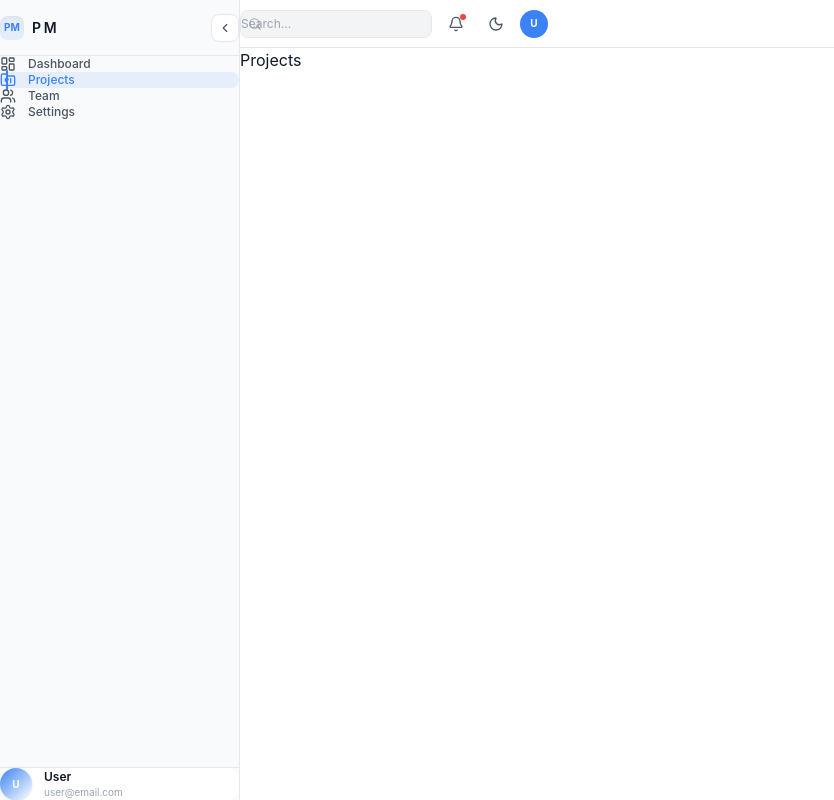
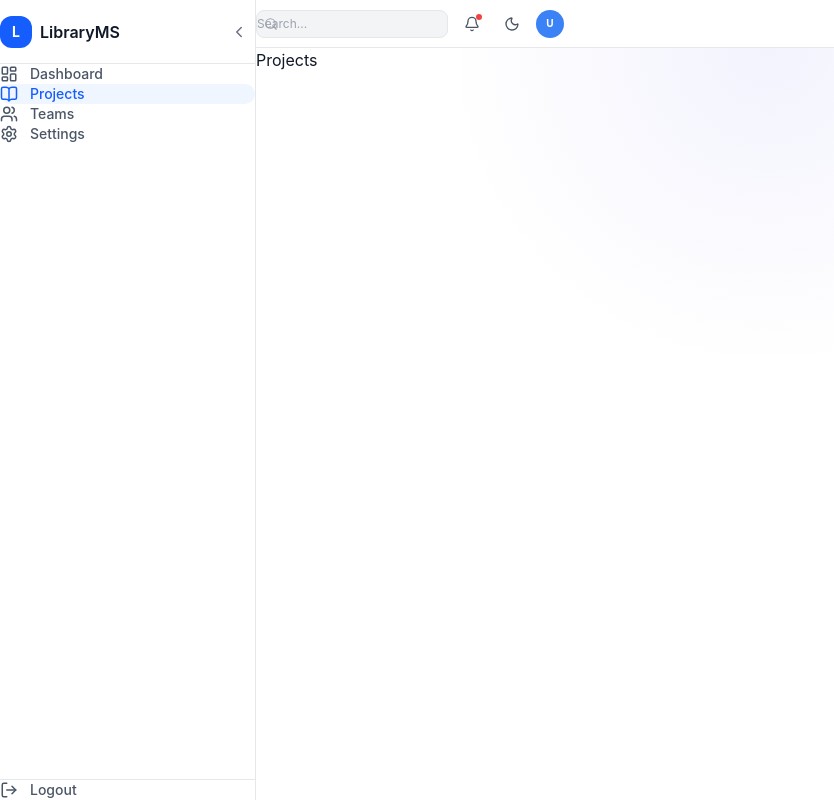
Before and after one commit to Abbas-shah10/project_management, a React (Vite) app in the folder frontend/: page /projects in a window 1280 px wide. Shown: the whole page, without its empty margins (0-834 px from the left). Built offline with nearby package versions, Linux system fonts and the light colour scheme.

Commit message:
feat: enhance AppLayout and Sidebar components with sidebar toggle functionality and improved styling

```diff
--- a/frontend/src/components/layout/AppLayout.tsx
+++ b/frontend/src/components/layout/AppLayout.tsx
@@ -1,15 +1,24 @@
+import { useState } from "react";
 import { Outlet } from "react-router-dom";
 import Sidebar from "./Sidebar";
 import Header from "./Header";
 
 export default function AppLayout() {
+  const [sidebarOpen, setSidebarOpen] = useState(true);
+
+  const toggleSidebar = () => setSidebarOpen((prev) => !prev);
+
   return (
-    <div className="flex h-screen bg-[var(--bg-primary)]">
-      <Sidebar />
-      <div className="flex-1 flex flex-col overflow-hidden">
+    <div className="flex  bg-[var(--bg-primary)] text-[var(--text-primary)] antialiased">
+      <Sidebar sidebarOpen={sidebarOpen} toggleSidebar={toggleSidebar} />
+
+      <div className="flex min-w-0 flex-1 flex-col overflow-hidden">
         <Header />
-        <main className="flex-1 overflow-auto p-6">
-          <Outlet />
+
+        <main className="flex-1 overflow-auto bg-[radial-gradient(circle_at_top,_rgba(99,102,241,0.08),_transparent_35%)] p-4 sm:p-6 lg:p-8">
+          <div className="mx-auto w-full max-w-7xl">
+            <Outlet />
+          </div>
         </main>
       </div>
     </div>
--- a/frontend/src/components/layout/Sidebar.tsx
+++ b/frontend/src/components/layout/Sidebar.tsx
@@ -1,110 +1,104 @@
 import { NavLink } from "react-router-dom";
 import {
   LayoutDashboard,
-  FolderKanban,
+  BookOpen,
   Users,
   Settings,
+  LogOut,
   ChevronLeft,
   ChevronRight,
 } from "lucide-react";
-import { useAppStore } from "../../stores/app-store";
 
 const navItems = [
-  { to: "/", label: "Dashboard", icon: LayoutDashboard },
-  { to: "/projects", label: "Projects", icon: FolderKanban },
-  { to: "/team", label: "Team", icon: Users },
-  { to: "/settings", label: "Settings", icon: Settings },
+  {
+    label: "Dashboard",
+    to: "/dashboard",
+    icon: LayoutDashboard,
+  },
+  {
+    label: "Projects",
+    to: "/projects",
+    icon: BookOpen,
+  },
+  {
+    label: "Teams",
+    to: "/teams",
+    icon: Users,
+  },
+  {
+    label: "Settings",
+    to: "/settings",
+    icon: Settings,
+  },
 ];
 
-export default function Sidebar() {
-  const { sidebarOpen, toggleSidebar } = useAppStore();
-
+export default function Sidebar({ sidebarOpen, toggleSidebar }) {
   return (
     <aside
-      className={`flex flex-col overflow-hidden border-r border-[var(--border-primary)] bg-[var(--bg-secondary)] shadow-[inset_0_0_0_1px_rgba(255,255,255,0.02)] transition-all duration-300 ${
-        sidebarOpen ? "w-60" : "w-[4.5rem]"
+      className={`flex h-screen flex-col border-r border-gray-200 bg-white transition-all duration-300 ${
+        sidebarOpen ? "w-64" : "w-20"
       }`}
     >
-      <div
-        className={`flex h-14 items-center border-b border-[var(--border-primary)] px-3 ${
-          sidebarOpen ? "justify-between" : "justify-center"
-        }`}
-      >
+      {/* Header */}
+      <div className="flex h-16 items-center justify-between border-b border-gray-200 px-4">
         {sidebarOpen && (
           <div className="flex items-center gap-2">
-            <div className="flex h-6 w-6 items-center justify-center rounded-md bg-[var(--accent-primary)]/10 text-[10px] font-bold text-[var(--accent-primary)] shadow-inner">
-              PM
+            <div className="flex h-8 w-8 items-center justify-center rounded-lg bg-blue-600 text-sm font-bold text-white">
+              L
             </div>
-            <span className="text-sm font-semibold tracking-[0.2em] text-[var(--text-primary)] uppercase">
-              PM
-            </span>
+
+            <span className="font-semibold text-gray-900">LibraryMS</span>
           </div>
         )}
 
         <button
-          type="button"
           onClick={toggleSidebar}
+          className="flex h-8 w-8 items-center justify-center rounded-lg text-gray-500 hover:bg-gray-100 hover:text-gray-900"
           aria-label={sidebarOpen ? "Collapse sidebar" : "Expand sidebar"}
-          title={sidebarOpen ? "Collapse sidebar" : "Expand sidebar"}
-          className="flex h-7 w-7 cursor-pointer items-center justify-center rounded-md border border-[var(--border-primary)] bg-[var(--bg-primary)] text-[var(--text-secondary)] transition-all duration-200 hover:border-[var(--accent-primary)]/40 hover:bg-[var(--bg-hover)] hover:text-[var(--text-primary)]"
         >
-          {sidebarOpen ? (
-            <ChevronLeft className="h-3.5 w-3.5" />
-          ) : (
-            <ChevronRight className="h-3.5 w-3.5" />
-          )}
+          {sidebarOpen ? <ChevronLeft size={18} /> : <ChevronRight size={18} />}
         </button>
       </div>
 
-      <nav className="flex-1 space-y-1 px-2 py-3">
-        {navItems.map((item) => (
+      {/* Navigation */}
+      <nav className="flex-1 space-y-1 p-3">
+        {navItems.map((item) => {
+          const Icon = item.icon;
+
+          return (
             <NavLink
               key={item.to}
               to={item.to}
-            end={item.to === "/"}
-            title={item.label}
               className={({ isActive }) =>
-              `group relative flex items-center rounded-xl px-2.5 py-2.5 text-xs font-medium transition-all duration-200 ${
+                `flex items-center rounded-lg px-3 py-2.5 text-sm font-medium transition ${
                   sidebarOpen ? "gap-3" : "justify-center"
                 } ${
                   isActive
-                  ? "bg-[var(--accent-primary)]/10 text-[var(--accent-primary)] shadow-[inset_0_0_0_1px_rgba(var(--accent-primary-rgb),0.12)]"
-                  : "text-[var(--text-secondary)] hover:bg-[var(--bg-hover)] hover:text-[var(--text-primary)]"
+                    ? "bg-blue-50 text-blue-600"
+                    : "text-gray-600 hover:bg-gray-100 hover:text-gray-900"
                 }`
               }
             >
-            {({ isActive }) => (
-              <>
-                <span
-                  className={`absolute left-1.5 top-1/2 h-5 w-0.5 -translate-y-1/2 rounded-full bg-[var(--accent-primary)] transition-all duration-200 ${
-                    isActive ? "opacity-100" : "opacity-0"
-                  }`}
-                />
-                <item.icon className="h-4 w-4 shrink-0" />
-                {sidebarOpen && <span className="truncate">{item.label}</span>}
-              </>
-            )}
+              <Icon size={18} />
+
+              {sidebarOpen && <span>{item.label}</span>}
             </NavLink>
-        ))}
+          );
+        })}
       </nav>
 
-      {sidebarOpen && (
-        <div className="border-t border-[var(--border-primary)] px-3 py-3">
-          <div className="flex items-center gap-3 rounded-xl bg-[var(--bg-primary)] px-2.5 py-2.5 shadow-[inset_0_0_0_1px_rgba(255,255,255,0.02)]">
-            <div className="flex h-8 w-8 shrink-0 items-center justify-center rounded-full bg-gradient-to-br from-[var(--accent-primary)] to-[var(--accent-secondary)] text-[10px] font-bold text-white shadow-sm">
-              U
+      {/* Bottom */}
+      <div className="border-t border-gray-200 p-3">
+        <button
+          className={`flex w-full items-center rounded-lg px-3 py-2.5 text-sm font-medium text-gray-600 hover:bg-gray-100 hover:text-gray-900 ${
+            sidebarOpen ? "gap-3" : "justify-center"
+          }`}
+        >
+          <LogOut size={18} />
+
+          {sidebarOpen && <span>Logout</span>}
+        </button>
       </div>
-            <div className="min-w-0 flex-1">
-              <p className="truncate text-xs font-semibold text-[var(--text-primary)]">
-                User
-              </p>
-              <p className="truncate text-[10px] text-[var(--text-tertiary)]">
-                user@email.com
-              </p>
-            </div>
-          </div>
-        </div>
-      )}
     </aside>
   );
 }
```
Lines whose indentation alone changed are shown as unchanged.
